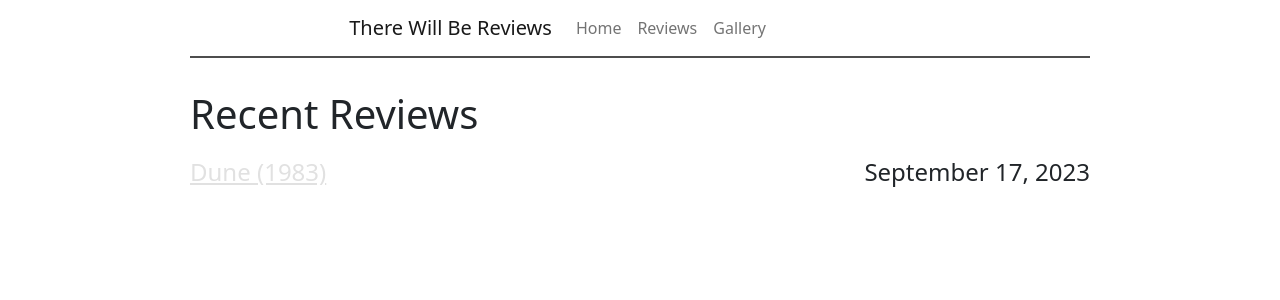
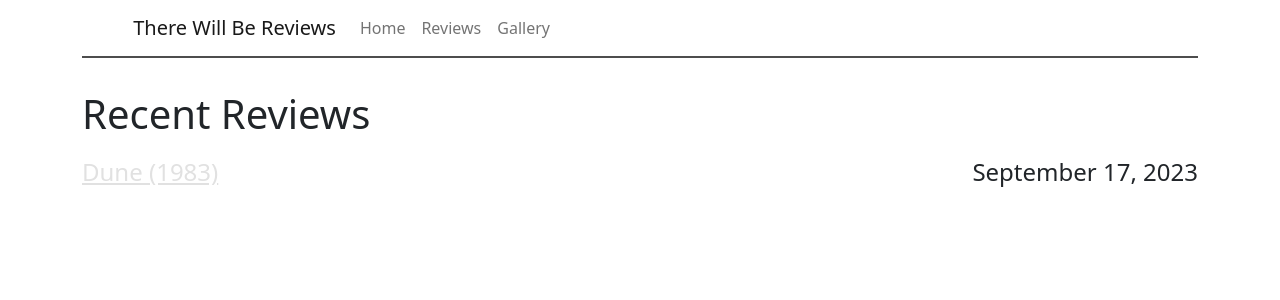
Before and after one commit to benlazarine/therewillbereviews.github.io, a Jekyll site: the page built from index.html, in a window 1280 px wide. Shown: the top 300 px of the page. Built offline with Jekyll 4.4.1, drawn with Linux system fonts in a browser that asks for light colours.

Commit message:
Update _variables.scss

```diff
--- a/_sass/bootstrap/_variables.scss
+++ b/_sass/bootstrap/_variables.scss
@@ -507,7 +507,7 @@ $gutters: $spacers !default;
 
 // Container padding
 
-$container-padding-x: $grid-gutter-width * 5 !default;
+$container-padding-x: $grid-gutter-width * .5 !default;
 
 
 // Components
```
